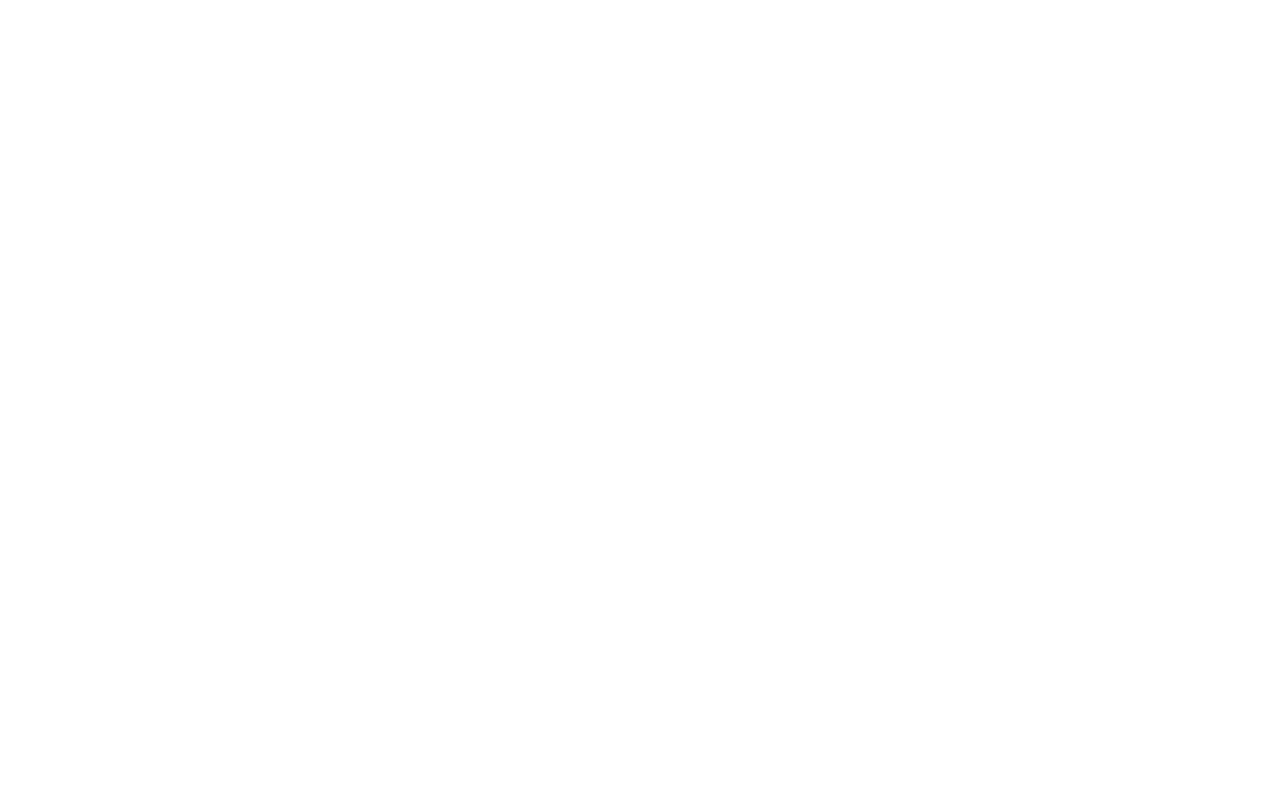
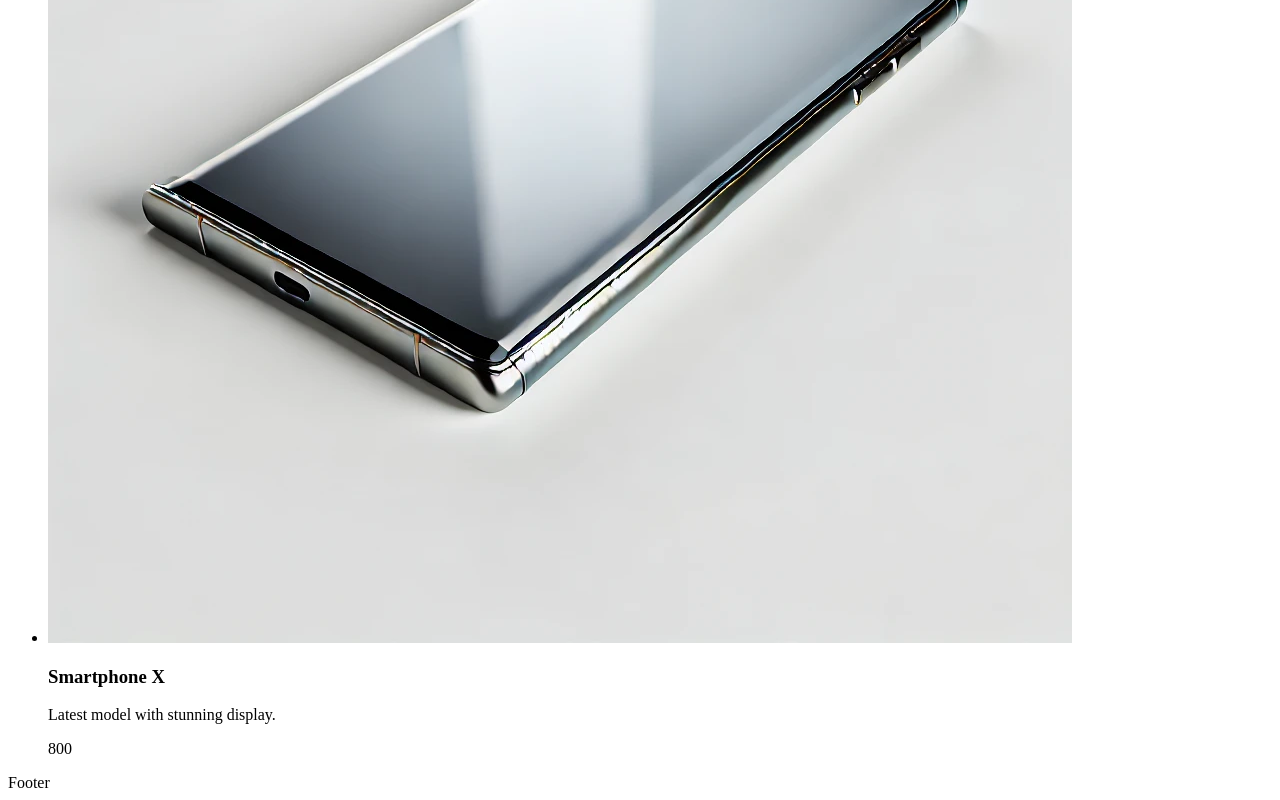
Before and after one commit to AlexxBelous/e-store, a React (Vite) app: page / in a window 1280 px wide. Shown: the part 461-1261 px from the top of the page. Before the commit the page ends 800 px from the top, so only its background shows below. Built offline with nearby package versions, Linux system fonts and the light colour scheme.

Commit message:
On topic: 	4.6 Conditional Rendering of JSX: Rendering a Part of a Component

```diff
--- a/src/App.jsx
+++ b/src/App.jsx
@@ -72,7 +72,19 @@ function Catalog() {
 }
 
 function Product() {
-    return
+    const products = [...productData];
+    return (
+        <li>
+
+            <img src={products[1].photoName} alt={products[1].name}/>
+            <div>
+                <h3>{products[1].name}</h3>
+                <p>{products[1].description}</p>
+                <span>{products[1].price}</span>
+            </div>
+
+        </li>
+    );
 }
 
 function Footer() {
```
